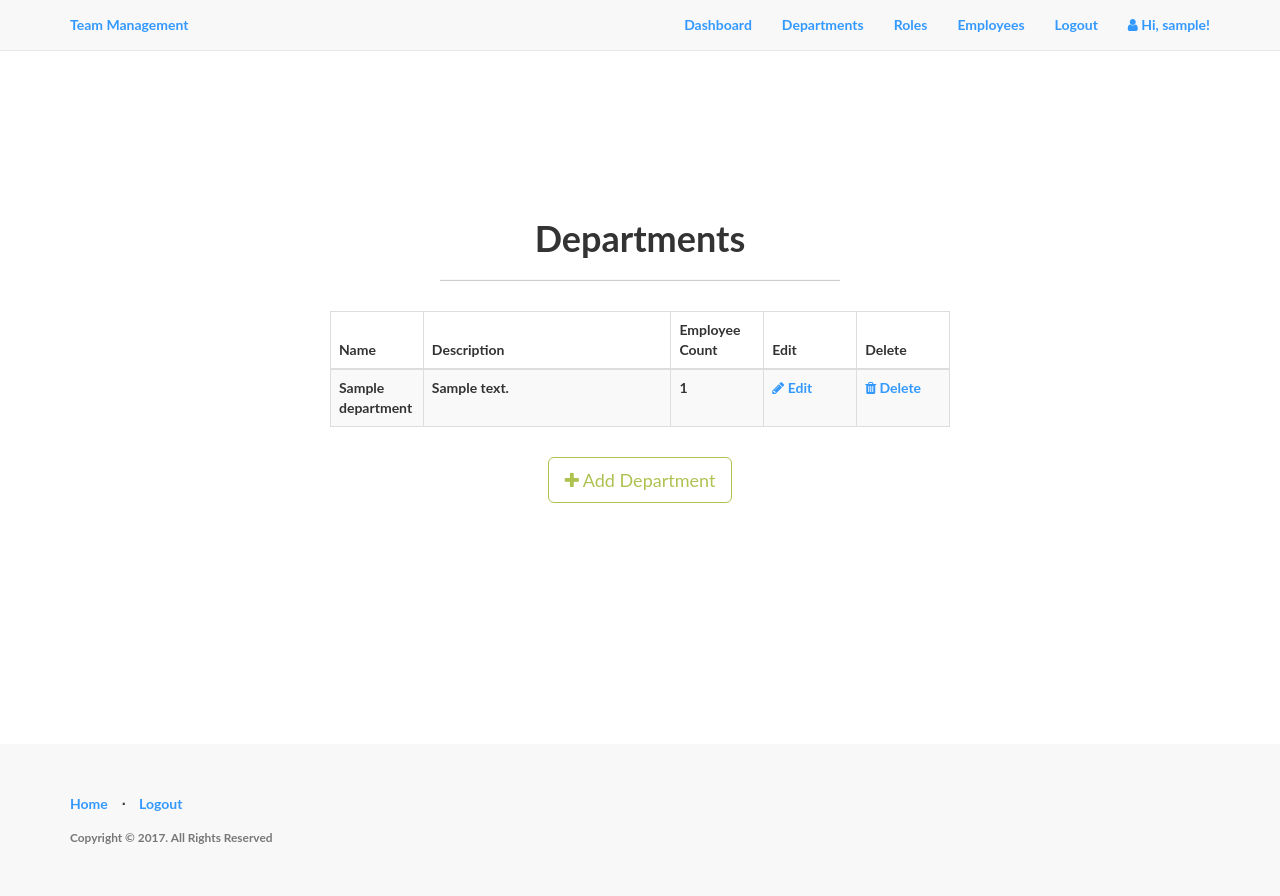
After one commit to megancoyle/team-management, a Flask app: page /admin/departments in a window 1280 px wide. The commit adds this page. Run offline with Flask 2, Linux system fonts and the light colour scheme; a user stored in the database is signed in; tables that the repository leaves empty hold one stand-in row (values such as "Sample post"); parts of the project's set-up code (start-up, migrations or seed data) failed here and were passed over; some libraries are stand-ins or nearby versions.

Commit message:
Add ability to add, edit, and delete departments

```diff
--- a/app/admin/views.py
+++ b/app/admin/views.py
@@ -0,0 +1,106 @@
+from flask import abort, flash, redirect, render_template, url_for
+from flask_login import current_user, login_required
+
+from . import admin
+from forms import DepartmentForm
+from .. import db
+from ..models import Department
+
+def check_admin():
+    """
+    Prevent non-admins from accessing the page
+    """
+    if not current_user.is_admin:
+        abort(403)
+
+# Department views
+
+@admin.route('/departments', methods=['GET', 'POST'])
+@login_required
+def list_departments():
+    """
+    List all departments
+    """
+    check_admin()
+
+    departments = Department.query.all()
+
+    return render_template('admin/departments/departments.html',
+                            departments=departments, title="Departments")
+
+@admin.route('/departments/add', methods=['GET', 'POST'])
+@login_required
+def add_department():
+    """
+    Add a department to the database
+    """
+
+    check_admin()
+
+    add_department = True
+
+    form = DepartmentForm()
+    if form.validate_on_submit():
+        department = Department(name=form.name.data,
+                                description=form.description.data)
+        try:
+            # add department to the database
+            db.session.add(department)
+            db.session.commit()
+            flash('You have successfully added a new department.')
+        except:
+            # in case department name already exists
+            flash('Error: department name already exists.')
+
+        # redirect to departments page
+        return redirect(url_for('admin.list_departments'))
+
+    # load department template
+    return render_template('admin/departments/department.html', action="Add",
+                            add_department=add_department, form=form,
+                            title="Add Department")
+
+@admin.route('/departments/edit/<int:id>', methods=['GET', 'POST'])
+@login_required
+def edit_department(id):
+    """
+    Edit a departments
+    """
+    check_admin()
+
+    add_department = False
+
+    department = Department.query.get_or_404(id)
+    form = DepartmentForm(obj=department)
+    if form.validate_on_submit():
+        department.name = form.name.data
+        department.description = form.description.data
+        db.session.commit()
+        flash('You have successfully edited the department.')
+
+        # redirect to the departments page
+        return redirect(url_for('admin.list_departments'))
+
+    form.description.data = department.description
+    form.name.data = department.name
+    return render_template('admin/departments/department.html', action="Edit",
+                            add_department=add_department, form=form,
+                            department=department, title="Edit Department")
+
+@admin.route('/departments/delete/<int:id>', methods=['GET', 'POST'])
+@login_required
+def delete_department(id):
+    """
+    Delete a department from the database
+    """
+    check_admin()
+
+    department = Department.query.get_or_404(id)
+    db.session.delete(department)
+    db.session.commit()
+    flash('You have successfully deleted the department.')
+
+    # redirect to the departments page
+    return redirect(url_for('admin.list_departments'))
+
+    return render_template(title="Delete Department")
--- a/app/static/css/style.css
+++ b/app/static/css/style.css
@@ -105,3 +105,19 @@ p.copyright {
   height: 100%;
   margin: 0 auto -4em;
 }
+.outer {
+    display: table;
+    position: absolute;
+    height: 70%;
+    width: 100%;
+}
+
+.middle {
+    display: table-cell;
+    vertical-align: middle;
+}
+
+.inner {
+    margin-left: auto;
+    margin-right: auto;
+}
--- /dev/null
+++ b/app/templates/admin/departments/departments.html
@@ -0,0 +1,68 @@
+{% import "bootstrap/utils.html" as utils %}
+{% extends "base.html" %}
+{% block title %}Departments{% endblock %}
+{% block body %}
+<div class="content-section">
+  <div class="outer">
+    <div class="middle">
+      <div class="inner">
+        <br/>
+        {{ utils.flashed_messages() }}
+        <br/>
+        <h1 style="text-align:center;">Departments</h1>
+        {% if departments %}
+          <hr class="intro-divider">
+          <div class="center">
+            <table class="table table-striped table-bordered">
+              <thead>
+                <tr>
+                  <th width="15%"> Name </th>
+                  <th width="40%"> Description </th>
+                  <th width="15%"> Employee Count </th>
+                  <th width="15%"> Edit </th>
+                  <th width="15%"> Delete </th>
+                </tr>
+              </thead>
+              <tbody>
+              {% for department in departments %}
+                <tr>
+                  <td> {{ department.name }} </td>
+                  <td> {{ department.description }} </td>
+                  <td>
+                    {% if department.employees %}
+                      {{ department.employees.count() }}
+                    {% else %}
+                      0
+                    {% endif %}
+                  </td>
+                  <td>
+                    <a href="{{ url_for('admin.edit_department', id=department.id) }}">
+                      <i class="fa fa-pencil"></i> Edit
+                    </a>
+                  </td>
+                  <td>
+                    <a href="{{ url_for('admin.delete_department', id=department.id) }}">
+                      <i class="fa fa-trash"></i> Delete
+                    </a>
+                  </td>
+                </tr>
+              {% endfor %}
+              </tbody>
+            </table>
+          </div>
+          <div style="text-align: center">
+        {% else %}
+          <div style="text-align: center">
+            <h3> No departments have been added. </h3>
+            <hr class="intro-divider">
+        {% endif %}
+          <a href="{{ url_for('admin.add_department') }}" class="btn btn-default btn-lg">
+            <i class="fa fa-plus"></i>
+            Add Department
+          </a>
+        </div>
+      </div>
+    </div>
+  </div>
+</div>
+{% endblock %}
--- a/app/templates/base.html
+++ b/app/templates/base.html
@@ -22,7 +22,14 @@
           <div class="collapse navbar-collapse" id="bs-example-navbar-collapse-1">
             <ul class="nav navbar-nav navbar-right">
               {% if current_user.is_authenticated %}
+                {% if current_user.is_admin %}
+                  <li><a href="{{ url_for('home.admin_dashboard') }}">Dashboard</a></li>
+                  <li><a href="{{ url_for('admin.list_departments') }}">Departments</a></li>
+                  <li><a href="#">Roles</a></li>
+                  <li><a href="#">Employees</a></li>
+                {% else %}
                   <li><a href="{{ url_for('home.dashboard') }}">Dashboard</a></li>
+                {% endif %}
                 <li><a href="{{ url_for('auth.logout') }}">Logout</a></li>
                 <li><a><i class="fa fa-user"></i>  Hi, {{ current_user.username }}!</a></li>
               {% else %}
```
Also changed, not shown: app/admin/forms.py (+11 -0 lines), app/auth/views.py (+5 -2 lines), app/home/views.py (+10 -1 lines), app/templates/admin/departments/department.html (added, +28 -0 lines), app/templates/home/admin_dashboard.html (added, +18 -0 lines). Lines whose indentation alone changed are shown as unchanged.
